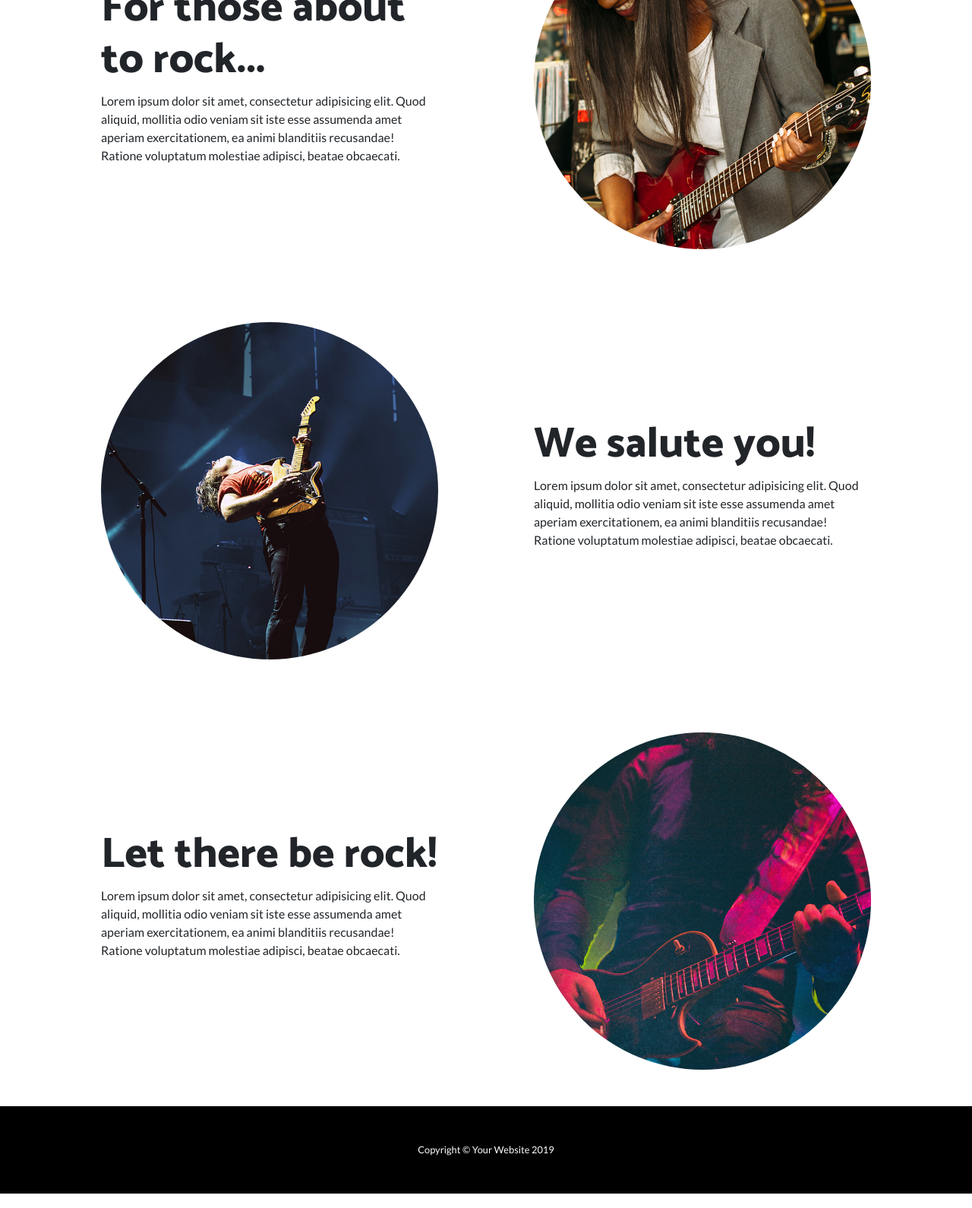
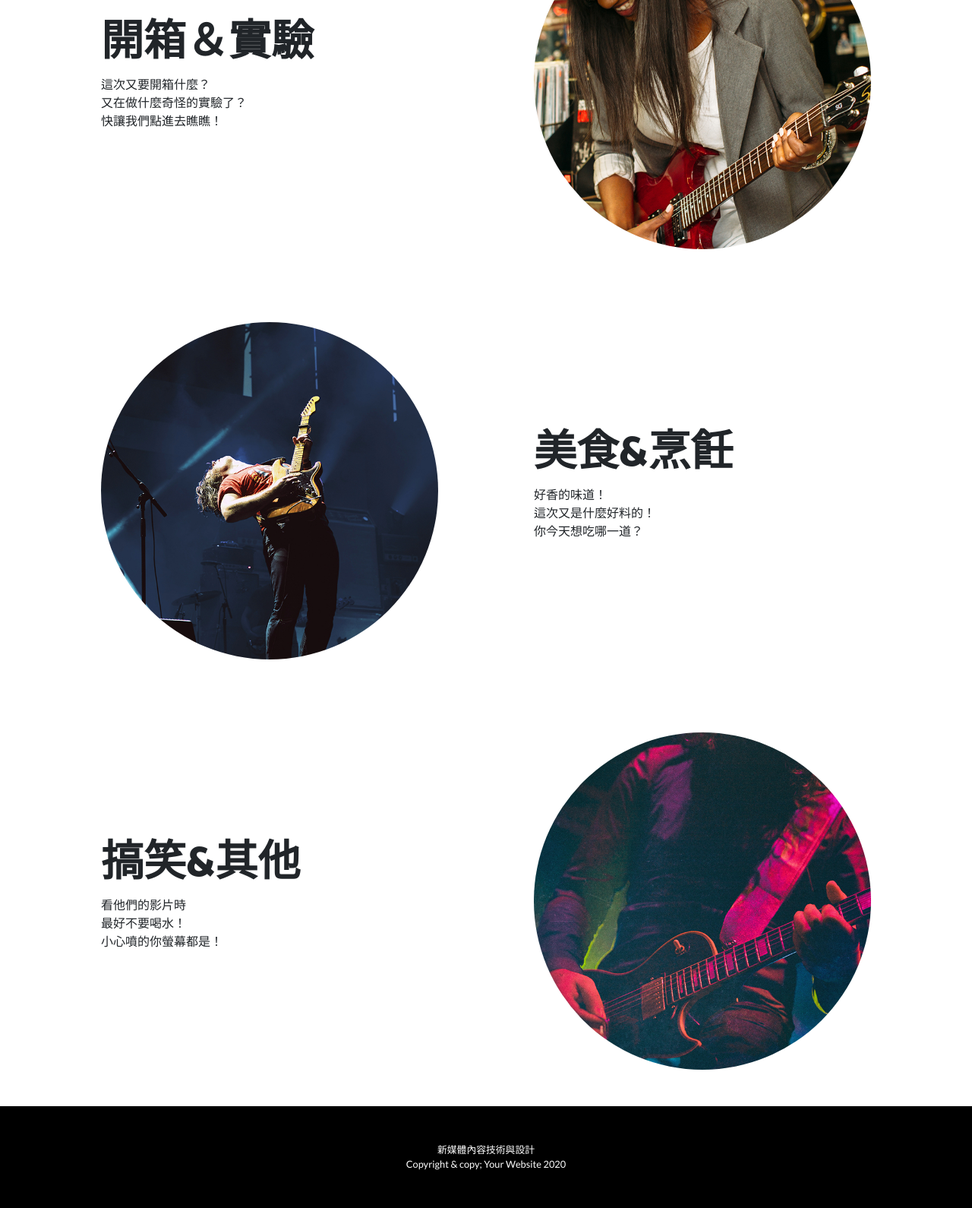
Before and after one commit to tang-dr/tang-dr.github.io, a website: page index.html in a window 1280 px wide. Shown: the part 851-2441 px from the top of the page at 76% size. Drawn offline with Linux system fonts and the light colour scheme.

Commit message:
Update index.html

```diff
--- a/index.html
+++ b/index.html
@@ -8,7 +8,7 @@
   <meta name="description" content="">
   <meta name="author" content="">
 
-  <title>One Page Wonder - Start Bootstrap Template</title>
+  <title>搶救大學生Youtuber</title>
 
   <!-- Bootstrap core CSS -->
   <link href="vendor/bootstrap/css/bootstrap.min.css" rel="stylesheet">
@@ -27,7 +27,7 @@
   <!-- Navigation -->
   <nav class="navbar navbar-expand-lg navbar-dark navbar-custom fixed-top">
     <div class="container">
-      <a class="navbar-brand" href="#">Start Bootstrap</a>
+      <a class="navbar-brand" href="#">Let's Youtuber！</a>
       <button class="navbar-toggler" type="button" data-toggle="collapse" data-target="#navbarResponsive" aria-controls="navbarResponsive" aria-expanded="false" aria-label="Toggle navigation">
         <span class="navbar-toggler-icon"></span>
       </button>
@@ -47,8 +47,8 @@
   <header class="masthead text-center text-white">
     <div class="masthead-content">
       <div class="container">
-        <h1 class="masthead-heading mb-0">One Page Wonder</h1>
-        <h2 class="masthead-subheading mb-0">Will Rock Your Socks Off</h2>
+        <h1 class="masthead-heading mb-0">搶救大學生Youtuber</h1>
+        <h2 class="masthead-subheading mb-0">還不快點去訂閱他們的頻道嗎！？</h2>
         <a href="#" class="btn btn-primary btn-xl rounded-pill mt-5">Learn More</a>
       </div>
     </div>
@@ -68,8 +68,8 @@
         </div>
         <div class="col-lg-6 order-lg-1">
           <div class="p-5">
-            <h2 class="display-4">For those about to rock...</h2>
-            <p>Lorem ipsum dolor sit amet, consectetur adipisicing elit. Quod aliquid, mollitia odio veniam sit iste esse assumenda amet aperiam exercitationem, ea animi blanditiis recusandae! Ratione voluptatum molestiae adipisci, beatae obcaecati.</p>
+            <h2 class="display-4">開箱＆實驗</h2>
+            <p>這次又要開箱什麼？<br>又在做什麼奇怪的實驗了？<br>快讓我們點進去瞧瞧！</p>
           </div>
         </div>
       </div>
@@ -86,8 +86,8 @@
         </div>
         <div class="col-lg-6">
           <div class="p-5">
-            <h2 class="display-4">We salute you!</h2>
-            <p>Lorem ipsum dolor sit amet, consectetur adipisicing elit. Quod aliquid, mollitia odio veniam sit iste esse assumenda amet aperiam exercitationem, ea animi blanditiis recusandae! Ratione voluptatum molestiae adipisci, beatae obcaecati.</p>
+            <h2 class="display-4">美食&烹飪</h2>
+            <p>好香的味道！<br>這次又是什麼好料的！<br>你今天想吃哪一道？</p>
           </div>
         </div>
       </div>
@@ -104,8 +104,8 @@
         </div>
         <div class="col-lg-6 order-lg-1">
           <div class="p-5">
-            <h2 class="display-4">Let there be rock!</h2>
-            <p>Lorem ipsum dolor sit amet, consectetur adipisicing elit. Quod aliquid, mollitia odio veniam sit iste esse assumenda amet aperiam exercitationem, ea animi blanditiis recusandae! Ratione voluptatum molestiae adipisci, beatae obcaecati.</p>
+            <h2 class="display-4">搞笑&其他</h2>
+            <p>看他們的影片時<br>最好不要喝水！<br>小心噴的你螢幕都是！</p>
           </div>
         </div>
       </div>
@@ -115,7 +115,7 @@
   <!-- Footer -->
   <footer class="py-5 bg-black">
     <div class="container">
-      <p class="m-0 text-center text-white small">Copyright &copy; Your Website 2019</p>
+      <p class="m-0 text-center text-white small">新媒體內容技術與設計<br>Copyright & copy; Your Website 2020</p>
     </div>
     <!-- /.container -->
   </footer>
```
